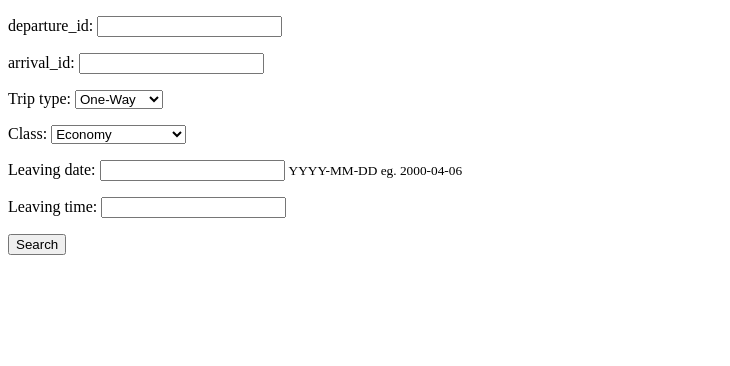
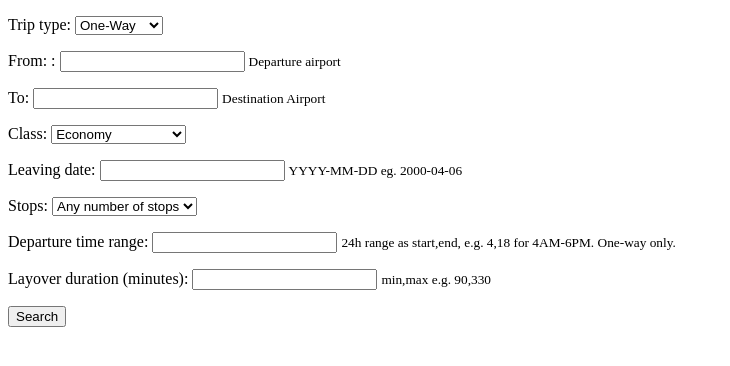
Before and after one commit to fpb105/wayfare, a Django app: page /search in a window 1280 px wide. Shown: the top 366 px of the page, without its empty margins (0-730 px from the left). Run offline with Django 5.2, Linux system fonts and the light colour scheme; the visitor is signed in with stand-in values (Sample User, id 1); parts of the project's set-up code (start-up, migrations or seed data) failed here and were passed over; some libraries are stand-ins or nearby versions.

Commit message:
added multi city options to the form (no results)

```diff
--- a/wayfare/forms.py
+++ b/wayfare/forms.py
@@ -1,5 +1,7 @@
 from django import forms
 from .models import Profile
+from django.core.exceptions import ValidationError
+from django.forms import BaseFormSet, formset_factory
 import datetime
 
 TRAVEL_CLASS_CHOICES = (
@@ -12,7 +14,26 @@ TRAVEL_CLASS_CHOICES = (
 TRAVEL_TYPE_CHOICES = (
     ("2", "One-Way"),
     ("1", "Round Trip"),
+    ("3", "Multi city")
 )
+
+STOPS_CHOICES = (
+    ("0", "Any number of stops"),
+    ("1", "Nonstop only"),
+    ("2", "1 stop or fewer"),
+    ("3", "2 stops or fewer"),
+)
+
+SORT_BY_CHOICES = (
+    ("1", "Top flights"),
+    ("2", "Price"),
+    ("3", "Departure time"),
+    ("4", "Arrival time"),
+    ("5", "Duration"),
+    ("6", "Emissions"),
+)
+
+MAX = 5
 
 class ProfileForm(forms.ModelForm):
     intrests_text = forms.CharField(
@@ -25,9 +46,11 @@ class ProfileForm(forms.ModelForm):
         fields = ["home", "currency", "type"]
 
 class FlightSearchForm(forms.Form):
+    # --- Core route/date fields ---
     departure_id = forms.CharField(
         required=True,
-        label="departure_id",
+        label="From: ",
+        help_text="Departure airport",
         widget=forms.TextInput(attrs={
         "hx-get": "/api/airports/search",
         "hx-trigger": "keyup changed delay:300ms",
@@ -35,7 +58,8 @@ class FlightSearchForm(forms.Form):
     }))
     arrival_id = forms.CharField(
         required=True,
-        label="arrival_id",
+        label="To:",
+        help_text="Destination Airport",
         widget=forms.TextInput(attrs={
         "hx-get": "/api/airports/search",
         "hx-trigger": "keyup changed delay:300ms",
@@ -63,46 +87,86 @@ class FlightSearchForm(forms.Form):
         input_formats=["%Y-%m-%d"],
         help_text="YYYY-MM-DD eg. 2000-04-06",
     )
-    outbound_times = forms.TimeField(
+
+    # --- Filters ---
+    stops = forms.ChoiceField(
         required=False,
-        label="Leaving time",
-        input_formats=["%H:%M"],
+        choices=STOPS_CHOICES,
+        initial="0",
+        label="Stops",
     )
-    arrival_times = forms.TimeField(
+    outbound_time_range = forms.CharField(
         required=False,
-        label="Return time",
-        input_formats=["%H:%M"],
+        label="Departure time range",
+        help_text="24h range as start,end, e.g. 4,18 for 4AM-6PM. One-way only.",
+    )
+    return_time_range = forms.CharField(
+        required=False,
+        label="Return time range",
+        help_text="24h range as start,end, e.g. 4,18 for 4AM-6PM. Round trip only.",
+    )
+    layover_duration = forms.CharField(
+        required=False,
+        label="Layover duration (minutes)",
+        help_text="min,max e.g. 90,330",
+    )
+
+    # --- Multi-City ---
+    #because i hate how everyone does it.
+    destination_amount = forms.IntegerField(
+        required=False,
+        label="Amount of stops (1-5): ",
+        help_text="Max stops 5",
+        min_value= 1,
+        max_value=MAX,
     )
 
     def clean(self):
         cleaned_data = super().clean()
         l_type = cleaned_data.get("type")
-        l_outbound_date = cleaned_data.get('outbound_date')
+        l_destination_amount = cleaned_data.get('destination_amount')
         l_return_date = cleaned_data.get('return_date')
         if l_type == "1" and not l_return_date:
             self.add_error("return_date", "Return date is required for a round trip.")
+        if l_type == "3" and not l_destination_amount:
+            self.add_error("destination_amount", "Must enter the amount of destinations you want")
+        return cleaned_data
 
-    #non external api options (do later)
-    """
-    min_stops = forms.IntegerField(
-        localize=True,
+class MultiCityInfo(forms.Form):
+    # --- Multi-City ---
+    #because i hate how everyone does it.
+
+    m_departure_id = forms.CharField(
         required=False,
-        initial = 0,
-        label="Minimum stops",
-        help_text="Leave empty for direct",
+        label="From: ",
+        help_text="Departure airport",
+        widget=forms.TextInput(attrs={
+        "hx-get": "/api/airports/search",
+        "hx-trigger": "keyup changed delay:300ms",
+        "hx-target": "next .departure-results",
+    }))
+
+    days_at_stop = forms.IntegerField(
+        required=False,
+        label="Full days at stop (day you land is day 0)",
+        help_text="Max stops 5",
+        min_value=1,
+        max_value=5,
     )
 
-    max_stops = forms.IntegerField(
-        localize=True,
-        required=False,
-        initial = 0,
-        label="Maximum stops",
-    )
+class BaseFullForm(BaseFormSet):
+    def __init__(self, *args, expected=None, **kwargs):
+        self.expected = expected
+        super().__init__(*args, **kwargs)
 
-    time_at_stops = forms.IntegerField(
-        localize=True,
-        required=False,
-        initial = 0,
-        label="Time at stops",
-    )
-    """
+    def clean(self):
+        if any(self.errors) or self.expected is None:
+            return
+        filled = [f for f in self.forms if f.has_changed()]
+        if len(self.forms) != self.expected or len(filled) != self.expected:
+            raise ValidationError(f"Please fill in exactly {self.expected} city field(s).")
+
+MultiStopFormSet = formset_factory(
+    MultiCityInfo, formset=BaseFullForm, extra=0,
+    max_num=MAX, validate_max=True,
+)
--- a/wayfare/templates/wayfare/search.html
+++ b/wayfare/templates/wayfare/search.html
@@ -16,21 +16,24 @@
     {{ form.non_field_errors }}
 
     <p>
+      {{ form.type.label_tag }} {{ form.type }}
+      {{ form.type.errors }}
+    </p>
+
+    <p>
       {{ form.departure_id.label_tag }} {{ form.departure_id }}
+      <small>{{ form.departure_id.help_text }}</small>
       {{ form.departure_id.errors }}
     </p>
     <div id="departure-results"></div>
 
     <p>
       {{ form.arrival_id.label_tag }} {{ form.arrival_id }}
+      <small>{{ form.arrival_id.help_text }}</small>
       {{ form.arrival_id.errors }}
     </p>
     <div id="arrival-results"></div>
 
-    <p>
-      {{ form.type.label_tag }} {{ form.type }}
-      {{ form.type.errors }}
-    </p>
     <p>
       {{ form.travel_class.label_tag }} {{ form.travel_class }}
       {{ form.travel_class.errors }}
@@ -40,36 +43,104 @@
       <small>{{ form.outbound_date.help_text }}</small>
       {{ form.outbound_date.errors }}
     </p>
+
     <p>
-      {{ form.outbound_times.label_tag }} {{ form.outbound_times }}
-      {{ form.outbound_times.errors }}
+      {{ form.stops.label_tag }} {{ form.stops }}
+      {{ form.stops.errors }}
+    </p>
+    <p>
+      {{ form.outbound_time_range.label_tag }} {{ form.outbound_time_range }}
+      <small>{{ form.outbound_time_range.help_text }}</small>
+      {{ form.outbound_time_range.errors }}
+    </p>
+    <p>
+      {{ form.layover_duration.label_tag }} {{ form.layover_duration }}
+      <small>{{ form.layover_duration.help_text }}</small>
+      {{ form.layover_duration.errors }}
     </p>
 
     <div id="round-trip-fields">
       <p>
         {{ form.return_date.label_tag }} {{ form.return_date }}
-        <small>{{ form.arriving_date.help_text }}</small>
+        <small>{{ form.return_date.help_text }}</small>
         {{ form.return_date.errors }}
       </p>
       <p>
-        {{ form.arrival_times.label_tag }} {{ form.arrival_times }}
-        {{ form.arrival_times.errors }}
+        {{ form.return_time_range.label_tag }} {{ form.return_time_range }}
+        <small>{{ form.return_time_range.help_text }}</small>
+        {{ form.return_time_range.errors }}
       </p>
     </div>
 
+    <div id="multi-trip-fields">
+      <p>
+        {{ form.destination_amount.label_tag }} {{ form.destination_amount }}
+        <small>{{ form.destination_amount.help_text }}</small>
+        {{ form.destination_amount.errors }}
+      </p>
+
+
+      {{ formset.management_form }}
+      <div id="stops-container">
+        {% for stop_form in formset %}
+          <div class="stop-row">
+            {{ stop_form.m_departure_id.label_tag }} {{ stop_form.m_departure_id }}
+            <div class="departure-results"></div>
+            {{ stop_form.days_at_stop.label_tag }} {{ stop_form.days_at_stop }}
+          </div>
+        {% endfor %}
+      </div>
+
+      <template id="stop-template">
+        <div class="stop-row">
+          {{ formset.empty_form.m_departure_id.label_tag }} {{ formset.empty_form.m_departure_id }}
+          <div class="departure-results"></div>
+          {{ formset.empty_form.days_at_stop.label_tag }} {{ formset.empty_form.days_at_stop }}
+        </div>
+      </template>
+    </div>
     <button type="submit">Search</button>
   </form>
-
   <script>
     const tripType = document.getElementById("id_type");
     const roundTripFields = document.getElementById("round-trip-fields");
+    const multiTripFields = document.getElementById("multi-trip-fields");
+
+    const totalForms = document.getElementById("id_form-TOTAL_FORMS");
+    const container = document.getElementById("stops-container");
+    const template = document.getElementById("stop-template");
 
     function toggleRoundTripFields() {
       roundTripFields.style.display = tripType.value === "1" ? "block" : "none";
     }
 
+    function toggleMultiTripFields() {
+      multiTripFields.style.display = tripType.value === "3" ? "block" : "none";
+    }
+
     tripType.addEventListener("change", toggleRoundTripFields);
+    tripType.addEventListener("change", toggleMultiTripFields);
     toggleRoundTripFields();
+    toggleMultiTripFields();
+
+    function setStopCount(n) {
+      const current = parseInt(totalForms.value, 10);
+      if (n > current) {
+        for (let i = current; i < n; i++) {
+          const html = template.innerHTML.replaceAll("__prefix__", i);
+          container.insertAdjacentHTML("beforeend", html);
+        }
+      } else if (n < current) {
+        container.querySelectorAll(".stop-row").forEach((row, i) => {
+          if (i >= n) row.remove();
+        });
+      }
+      totalForms.value = n;
+    }
+
+    document.getElementById("id_destination_amount").addEventListener("change", (e) => {
+      setStopCount(parseInt(e.target.value, 10) || 0);
+    });
   </script>
 </body>
 </html>
--- a/wayfare/views.py
+++ b/wayfare/views.py
@@ -1,4 +1,5 @@
 import requests
+import re
 from django.urls import reverse
 from urllib.parse import urlencode
 from django.db.models import Q
@@ -7,7 +8,7 @@ from django.contrib import messages
 from django.contrib.auth.decorators import login_required
 from django.shortcuts import redirect, render
 
-from .forms import ProfileForm, FlightSearchForm
+from .forms import *
 from .models import Profile, Intrests, Airport
 
 
@@ -50,21 +51,42 @@ def profile(request):
 def airport_search_form(request):
     if request.method == "POST":
         form = FlightSearchForm(request.POST)
-        if form.is_valid():
-            return redirect(f"{reverse('results')}?{urlencode(form.cleaned_data)}")
+        trip_type = request.POST.get("type")
+
+        expected = None
+        if trip_type == "3":
+            try:
+                expected = int(request.POST.get("destination_amount", ""))
+            except ValueError:
+                expected = None
+
+        formset = MultiStopFormSet(request.POST, expected=expected)
+
+        form_ok = form.is_valid()
+        formset_ok = formset.is_valid() if trip_type == "3" else True
+
+        if form_ok and formset_ok:
+            data = form.cleaned_data.copy()
+            # handle multi-city legs separately, see note below
+            return redirect(f"{reverse('results')}?{urlencode(data)}")
     else:
         form = FlightSearchForm()
+        formset = MultiStopFormSet(expected=None)
 
-    return render(request, "wayfare/search.html", {"form": form})
+    return render(request, "wayfare/search.html", {"form": form, "formset": formset})
 
 @login_required
 def flight_results(request):
     departure_id = request.GET.get("departure_id")
     arrival_id = request.GET.get("arrival_id")
     outbound_date = request.GET.get("outbound_date")
-    arriving_date = request.GET.get("arriving_date")
+    return_date = request.GET.get("return_date")
     trip_type = request.GET.get("type")
     travel_class = request.GET.get("travel_class")
+    stops = request.GET.get("stops")
+    outbound_time_range = request.GET.get("outbound_time_range")
+    return_time_range = request.GET.get("return_time_range")
+    layover_duration = request.GET.get("layover_duration")
 
     params = {
         "engine": "google_flights",
@@ -75,11 +97,25 @@ def flight_results(request):
         "currency": "GBP",
         "type": trip_type,
         "travel_class": travel_class,
+        "show_hidden": True,
+        "deep_search":True,
         "api_key": settings.SERPAPI_KEY,
     }
 
-    if trip_type == "ROUND":
-        params["return_date"] = arriving_date
+    if trip_type == "1":
+        params["return_date"] = return_date
+
+    if stops and stops != "0":
+        params["stops"] = stops
+
+    if outbound_time_range:
+        params["outbound_times"] = outbound_time_range
+
+    if trip_type == "1" and return_time_range:
+        params["return_times"] = return_time_range
+
+    if layover_duration:
+        params["layover_duration"] = layover_duration
 
     try:
         print(f"GET Params: {params}")
@@ -109,12 +145,22 @@ def flight_results(request):
 
 @login_required
 def airport_search(request):
+    STOP_DEPARTURE_RE = re.compile(r"^form-(\d+)-m_departure_id$")
     if "departure_id" in request.GET:
         q = request.GET["departure_id"]
         target_input_id = "id_departure_id"
-    else:
+    elif "arrival_id" in request.GET:
         q = request.GET.get("arrival_id", "")
         target_input_id = "id_arrival_id"
+    else:
+        q = ""
+        target_input_id = None
+        for key in request.GET:
+            match = STOP_DEPARTURE_RE.match(key)
+            if match:
+                q = request.GET[key]
+                target_input_id = f"id_{key}"
+                break
 
     airports = Airport.objects.filter(Q(name__icontains=q) | Q(code__icontains=q))[:10] if q else []
 
```
